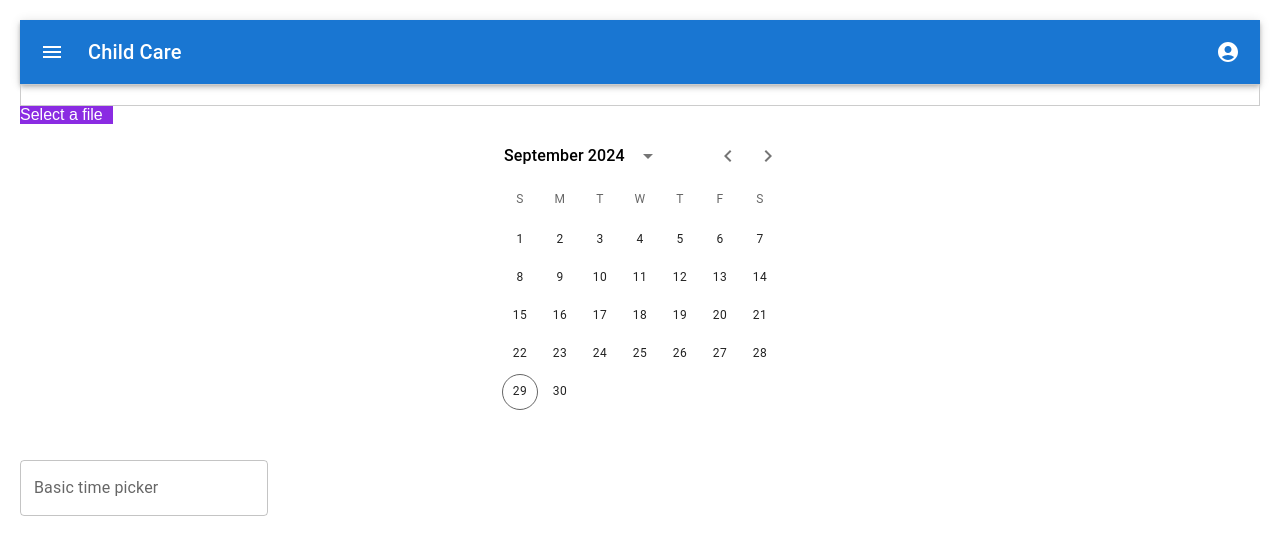
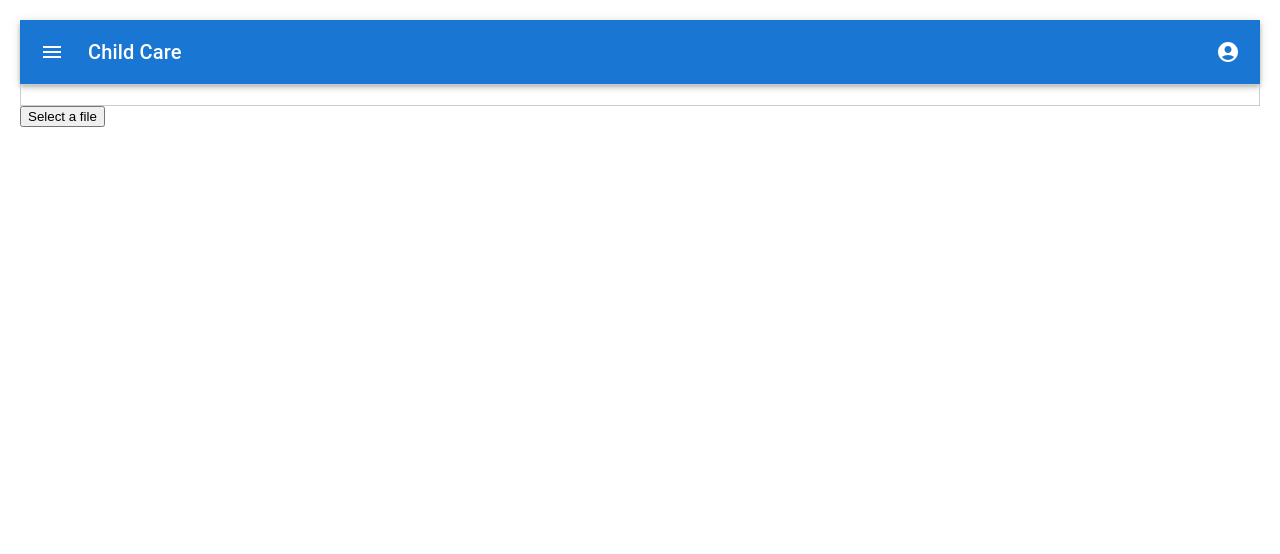
Before and after one commit to balajibhai/child_care, a React (Create React App) app: page / in a window 1280 px wide. Shown: the top 554 px of the page. Built offline with nearby package versions, Linux system fonts and the light colour scheme.

Commit message:
further enhancements

```diff
--- a/src/components/Atoms/Calendar.tsx
+++ b/src/components/Atoms/Calendar.tsx
@@ -2,21 +2,32 @@ import { useState } from "react";
 import { Dayjs } from "dayjs";
 import { LocalizationProvider } from "@mui/x-date-pickers/LocalizationProvider";
 import { AdapterDayjs } from "@mui/x-date-pickers/AdapterDayjs";
-import { DateCalendar } from "@mui/x-date-pickers/DateCalendar";
+import { DateTimePicker } from "@mui/x-date-pickers/DateTimePicker";
 
-const Calendar = () => {
+export type CalendarProps = {
+  onDateChange: (date: string | null) => void;
+};
+const Calendar = (props: CalendarProps) => {
+  const { onDateChange } = props;
   const [selectedDate, setSelectedDate] = useState<Dayjs | null>(null);
 
-  const handleDateChange = (newDate: Dayjs) => {
+  const handleDateChange = (newDate: Dayjs | null) => {
     setSelectedDate(newDate);
-    const formattedDate = newDate ? newDate.format("YYYY-MM-DD") : "";
-    console.log("Formatted date:", formattedDate);
+    if (newDate != null) {
+      const formattedDate = newDate
+        ? newDate.format("YYYY-MM-DDTHH:mm:ss")
+        : "";
+      onDateChange(formattedDate);
+    } else {
+      onDateChange(null);
+    }
+
     // You can use formattedDate as needed
   };
 
   return (
     <LocalizationProvider dateAdapter={AdapterDayjs}>
-      <DateCalendar value={selectedDate} onChange={handleDateChange} />
+      <DateTimePicker value={selectedDate} onChange={handleDateChange} />
     </LocalizationProvider>
   );
 };
--- /dev/null
+++ b/src/components/Molecules/PreviewMedia.tsx
@@ -0,0 +1,17 @@
+import { MediaUploaderProps } from "../../types/ComponentTypes";
+import Calendar from "../Atoms/Calendar";
+import ShowUploaded from "./ShowUploaded";
+
+export const PreviewMedia = (props: MediaUploaderProps) => {
+  const { media, onMediaLoad, onMediaChange } = props;
+  const dateChange = (uploadedDateTime: string | null) => {
+    media.time = uploadedDateTime || "";
+    onMediaChange(media);
+  };
+  return (
+    <div style={{ display: "flex", justifyContent: "space-around" }}>
+      <ShowUploaded media={media} onLoad={onMediaLoad} />
+      <Calendar onDateChange={dateChange} />
+    </div>
+  );
+};
--- a/src/components/Molecules/ShowUploaded.tsx
+++ b/src/components/Molecules/ShowUploaded.tsx
@@ -1,7 +1,7 @@
 import { useEffect, useState } from "react";
 import Image from "../Atoms/Image";
 import Video from "../Atoms/Video";
-import { mediaType } from "./MediaUploader";
+import { mediaType } from "../../types/ComponentTypes";
 
 interface ShowUploadedProps {
   media: {
@@ -11,11 +11,12 @@ interface ShowUploadedProps {
     filename: string;
   };
   onLoad: () => void;
-  onClick: () => void;
+  onClick?: () => void;
 }
 
-const ShowUploaded = ({ media, onLoad, onClick }: ShowUploadedProps) => {
+const ShowUploaded = (props: ShowUploadedProps) => {
   const [mediaUrl, setMediaUrl] = useState("");
+  const { onClick = () => {}, media, onLoad } = props;
 
   useEffect(() => {
     // Generate a blob URL for the media file
--- a/src/components/Molecules/UploadButtons.tsx
+++ b/src/components/Molecules/UploadButtons.tsx
@@ -1,49 +1,63 @@
-import React, { useState } from "react";
-import UploadButton from "../Atoms/UploadButton";
-import Button from "../Atoms/Button";
+import React, { useRef, useState } from "react";
 
-interface UploadButtonsProps {
-  onPreview: (event: React.ChangeEvent<HTMLInputElement>) => void;
-  handleCancel: () => void;
-  showPreviewUpload: boolean;
-  onUpload: () => void;
+/**
+ * 1) First there will be one select a file button
+ * 2) On clicking it, user can select multiple media files from local
+ * 3) If user doesn't select anything, keep select a file button as it is
+ * 4) If user selects multiple media files, send the selected files to parent
+ * 5) Then cancel will be displayed allowing user to cancel the selected files
+ * 6) If cancel is cliked then go to step 1
+ *
+ * 7) If user selected files, then upload button should be displayed
+ * 8) If upload is button is clicked, send the selected files to parent
+ * 9) Then this component ceases to exist, parent should handle this
+ *
+ */
+
+interface UploadButtonProps {
+  onFileSelect: (files: FileList | null) => void;
+  onUpload: (files: FileList | null) => void;
+  onCancel: () => void;
 }
 
-const UploadButtons = ({
-  onPreview,
-  handleCancel,
-  onUpload,
-  showPreviewUpload,
-}: UploadButtonsProps) => {
-  const [selectFileClick, setSelectFileClick] = useState(true);
-  const onButtonClick = () => {
-    setSelectFileClick(true);
-    handleCancel();
+const UploadButtons = (props: UploadButtonProps) => {
+  const { onFileSelect, onUpload, onCancel } = props;
+  const inputFileRef = useRef<HTMLInputElement | null>(null);
+  const [areFilesSelected, setAreFilesSelected] = useState(false);
+  const [selectedFiles, setSelectedFiles] = useState<FileList | null>(null);
+  const selectAFileButtonClick = () => {
+    inputFileRef.current?.click();
   };
-  const onUploadCallback = () => {
-    setSelectFileClick(true);
-    onUpload();
+  const fileSelectHandler = (e: React.ChangeEvent<HTMLInputElement>) => {
+    const files = e.target.files;
+    setSelectedFiles(files);
+    onFileSelect(files);
+    if (files && files.length > 0) {
+      setAreFilesSelected(true);
+    }
+  };
+  const onCancelClick = () => {
+    onCancel();
+    setAreFilesSelected(false);
+  };
+  const onUploadClick = () => {
+    onUpload(selectedFiles);
+    setAreFilesSelected(false);
   };
   return (
-    <>
-      <div
-        onClick={() => setSelectFileClick(false)}
-        style={{ display: selectFileClick ? "block" : "none" }}
-      >
-        <UploadButton
-          accept="image/*,video/*"
-          multiple={true}
-          onChange={(e) => onPreview(e)}
-          label="Select a file"
-        />
-      </div>
-      <div style={{ display: !selectFileClick ? "block" : "none" }}>
-        <Button label="Cancel" onClick={onButtonClick} />
-      </div>
-      {showPreviewUpload && (
-        <Button onClick={onUploadCallback} label={"Upload"} />
-      )}
-    </>
+    <div>
+      <button onClick={selectAFileButtonClick}>Select a file</button>
+      {areFilesSelected && <button onClick={onUploadClick}>Upload</button>}
+      {areFilesSelected && <button onClick={onCancelClick}>Cancel</button>}
+      <input
+        style={{ display: "none" }}
+        ref={inputFileRef}
+        type="file"
+        accept={"image/*,video/*"}
+        multiple={true}
+        onChange={fileSelectHandler}
+      />
+    </div>
   );
 };
 
--- a/src/components/Molecules/UploadSection.tsx
+++ b/src/components/Molecules/UploadSection.tsx
@@ -1,24 +1,21 @@
 import UploadButtons from "./UploadButtons";
 
 interface UploadSectionProps {
-  onPreview: (event: React.ChangeEvent<HTMLInputElement>) => void;
+  onPreview: (files: FileList | null) => void;
+  onUpload: (files: FileList | null) => void;
   handleCancel: () => void;
-  showPreviewUpload: boolean;
-  onUpload: () => void;
 }
 
 const UploadSection = ({
   onPreview,
+  onUpload,
   handleCancel,
-  onUpload,
-  showPreviewUpload,
 }: UploadSectionProps) => {
   return (
     <UploadButtons
-      onPreview={onPreview}
-      handleCancel={handleCancel}
-      showPreviewUpload={showPreviewUpload}
+      onFileSelect={onPreview}
       onUpload={onUpload}
+      onCancel={handleCancel}
     />
   );
 };
--- a/src/components/Organisms/UploadMedia.tsx
+++ b/src/components/Organisms/UploadMedia.tsx
@@ -1,18 +1,16 @@
 import React, { useRef, useEffect } from "react";
 import Text from "../Atoms/Text";
 import ShowMediaList from "../Molecules/ShowMediaList";
-import { mediaType, MediaUploaderEnum } from "../Molecules/MediaUploader";
-
-interface MediaItem {
-  id: string;
-  file: File;
-  type: mediaType;
-  filename: string;
-}
+import {
+  MediaItem,
+  mediaType,
+  MediaUploaderEnum,
+} from "../../types/ComponentTypes";
 
 interface UploadMediaProps {
   mediaListRef: React.RefObject<HTMLDivElement>;
   mediaList: MediaItem[];
+  setMediaList: (list: MediaItem[]) => void;
   onMediaLoad: () => void;
   type: MediaUploaderEnum;
   showPreviewUpload: boolean;
@@ -21,6 +19,7 @@ interface UploadMediaProps {
 const UploadMedia = ({
   mediaListRef,
   mediaList,
+  setMediaList,
   onMediaLoad,
   type,
   showPreviewUpload,
@@ -77,6 +76,7 @@ const UploadMedia = ({
       <ShowMediaList
         mediaListRef={mediaListRef}
         mediaList={mediaList}
+        setMediaList={setMediaList}
         onMediaLoad={onMediaLoad}
         type={type}
       />
--- a/src/components/Templates/Home.tsx
+++ b/src/components/Templates/Home.tsx
@@ -2,16 +2,7 @@ import { useRef, useState } from "react";
 import UploadSection from "../Molecules/UploadSection";
 import Header from "../Organisms/Header";
 import UploadMedia from "../Organisms/UploadMedia";
-import Calendar from "../Atoms/Calendar";
-import Time from "../Atoms/Time";
-import { mediaType, MediaUploaderEnum } from "../Molecules/MediaUploader";
-
-interface MediaItem {
-  id: string;
-  file: File;
-  type: mediaType;
-  filename: string;
-}
+import { MediaItem, MediaUploaderEnum } from "../../types/ComponentTypes";
 
 const Home = () => {
   const [loadedMediaCount, setLoadedMediaCount] = useState(0);
@@ -42,9 +33,9 @@ const Home = () => {
     }
   };
 
-  const onPreview = (event: React.ChangeEvent<HTMLInputElement>) => {
-    const files = Array.from(event.target.files || []);
-    const newMedia = files.map((file) => {
+  const onPreview = (files: FileList | null) => {
+    const uploadedFiles = Array.from(files || []);
+    const newMedia = uploadedFiles.map((file) => {
       return {
         id: file.name,
         file: file,
@@ -76,18 +67,16 @@ const Home = () => {
         mediaList={
           mediaState === MediaUploaderEnum.UPLOAD ? mediaList : previewList
         }
+        setMediaList={setMediaList}
         onMediaLoad={onMediaLoad}
         type={mediaState}
         showPreviewUpload={previewList.length > 0}
       />
       <UploadSection
         onPreview={onPreview}
+        onUpload={onUpload}
         handleCancel={handleCancel}
-        showPreviewUpload={previewList.length > 0}
-        onUpload={onUpload}
       />
-      <Calendar />
-      <Time />
     </>
   );
 };
--- /dev/null
+++ b/src/types/ComponentTypes.ts
@@ -0,0 +1,28 @@
+export interface MediaUploaderProps {
+  media: MediaItem;
+  onMediaLoad: () => void;
+  type: MediaUploaderEnum;
+  onMediaChange: (updatedMedia: MediaItem) => void;
+}
+
+export enum mediaType {
+  IMAGE = "image",
+  VIDEO = "video",
+}
+
+export enum MediaUploaderEnum {
+  SELECT = "SELECT",
+  UPLOAD = "UPLOAD",
+}
+
+export interface MediaSizeProps {
+  type: MediaUploaderEnum;
+}
+
+export interface MediaItem {
+  id: string;
+  file: File;
+  type: mediaType;
+  filename: string;
+  time: string;
+}
--- a/src/types/MediaTypes.ts
+++ b/src/types/MediaTypes.ts
@@ -1,4 +1,4 @@
-import { mediaType } from "../components/Molecules/MediaUploader";
+import { mediaType } from "./ComponentTypes";
 
 export type MediaType = {
   id?: string;
```
Also changed, not shown: src/components/Molecules/MediaUploader.tsx (+14 -25 lines), src/components/Molecules/ShowMediaList.tsx (+19 -9 lines).
